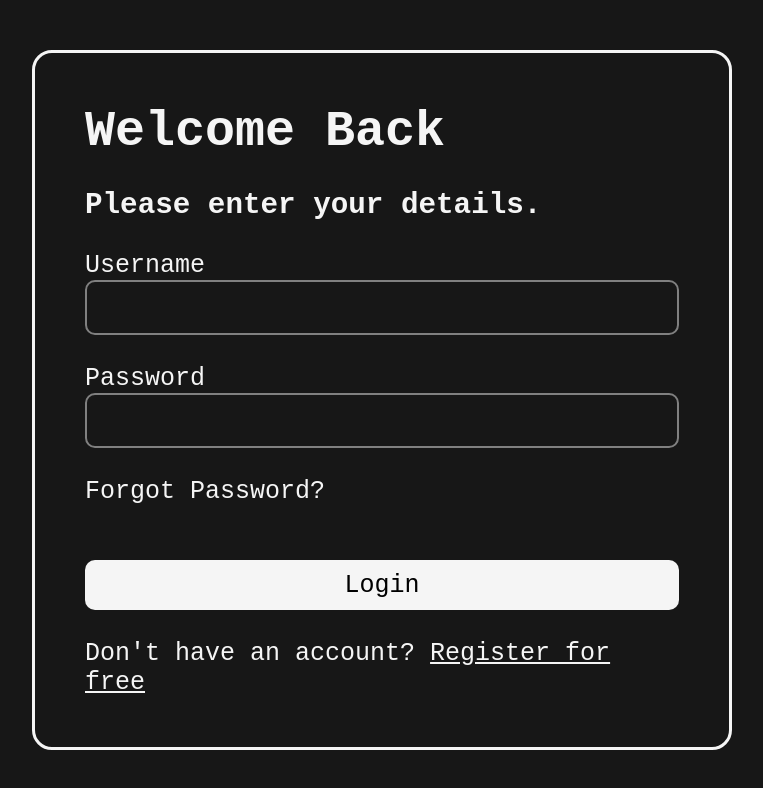
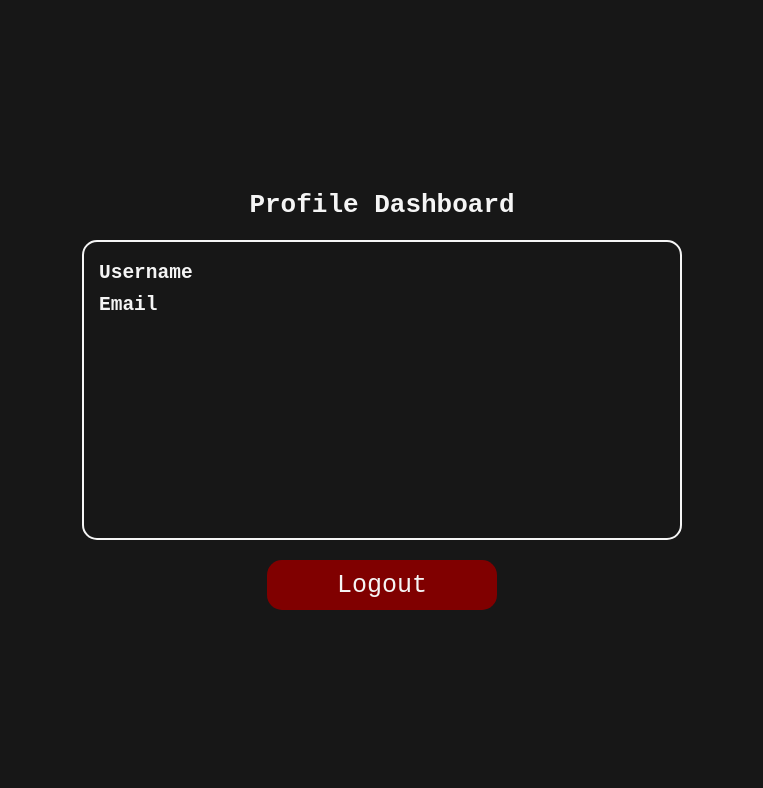
Before and after one commit to ItsAulric/DRF-Practice, a React (Vite) app in the folder frontend/: page /dashboard in a window 1280 px wide. Shown: the top 788 px of the page, without its empty margins (258-1021 px from the left). Built offline with nearby package versions, Linux system fonts and the light colour scheme; no server answers.

Commit message:
feat: add DashboardPage with style and install js-cookie

```diff
--- a/frontend/package.json
+++ b/frontend/package.json
@@ -11,6 +11,7 @@
   },
   "dependencies": {
     "axios": "^1.20.0",
+    "js-cookie": "^3.0.8",
     "react": "^19.2.8",
     "react-dom": "^19.2.8",
     "react-router-dom": "^7.18.4"
--- /dev/null
+++ b/frontend/src/Pages/DashboardPage/DashboardPage.jsx
@@ -0,0 +1,79 @@
+import styles from "./DashboardPage.module.css";
+
+import axios from "axios";
+import Cookies from 'js-cookie';
+
+import { useNavigate } from "react-router-dom";
+import { useState, useEffect } from "react";
+
+export default function DashboardPage() {
+
+    const navigate = useNavigate();
+
+    const [userData, setUserData] = useState({});
+    const [loading, setLoading] = useState(false);
+
+    useEffect(() => {                                               // useEffect to check if the browser has any stored valid credentials
+        const isLoggedIn = async () => {
+            try {
+                const response = await axios.get(
+                    "http://127.0.0.1:8000/api/auth/user/",
+                    { withCredentials: true }
+                );
+
+                setUserData(response.data);
+                setLoading(false);
+            } catch (error) {
+                console.error(error);
+                setLoading(false);
+            }
+        }
+        isLoggedIn();
+    }, []);
+
+    const handleLogout = async () => {
+        setLoading(true);
+
+        try {
+            const token = Cookies.get("csrftoken");
+
+            const response = await axios.post(
+                "http://127.0.0.1:8000/api/auth/logout/",
+                {},
+                {
+                    withCredentials: true,
+                    headers : {
+                        "X-CSRFToken": token
+                    }
+                }
+            );
+
+            if (response.data.success == true) {
+                navigate("/login");
+            }
+        } catch (error) {
+            console.error(error);
+            setLoading(false);
+        }
+    }
+
+    return (
+        <div className={styles.dashboard}>
+            <h1>Profile Dashboard</h1>
+
+            <div className={styles.profileContainer}>
+                <div className={styles.profileLabels}>
+                    <h2>Username</h2>
+                    <h2>Email</h2>
+                </div>
+
+                <div className={styles.profileContent}>
+                    <h2>{userData.username}</h2>
+                    <h2>{userData.email}</h2>
+                </div>
+            </div>
+
+            <button className={styles.authButton} onClick={handleLogout}>{loading ? "Logging out..." : "Logout"}</button>
+        </div>
+    )
+}
--- /dev/null
+++ b/frontend/src/Pages/DashboardPage/DashboardPage.module.css
@@ -0,0 +1,73 @@
+.dashboard {
+    height: 100vh;
+    width: 100%;
+
+    display: flex;
+    flex-direction: column;
+    align-items: center;
+    justify-content: center;
+
+    gap: 20px;
+    background-color: #171717;
+    color: #F5F5F5;
+}
+
+.profileContainer {
+    height: 300px;
+    width: 600px;
+
+    border: 2px solid #F5F5F5;
+    border-radius: 15px;
+
+    padding: 15px;
+
+    display: flex;
+    flex-direction: row;
+    justify-content: space-between;
+}
+
+.profileLabels {
+    display: flex;
+    flex-direction: column;
+
+    gap: 10px;
+
+    width: 50%;
+
+    padding-top: 5px;
+}
+
+.profileLine {
+    height: 100%;
+
+    border: 1.5px solid black;
+    border-radius: 2px;
+}
+
+.profileContent {
+    display: flex;
+    flex-direction: column;
+
+    gap: 20px;
+
+    width: 50%;
+    padding-top: 5px;
+
+    align-items: flex-start;
+}
+
+.authButton {
+    width: 230px;
+    height: 50px;
+
+    background-color: maroon;
+    border: none;
+    border-radius: 15px;
+    color: #F5F5F5;
+
+    font-size: 25px;
+} .authButton:hover {
+    background-color: #F5F5F5;
+    color: maroon;
+    cursor: pointer;
+}
--- a/frontend/src/main/App.jsx
+++ b/frontend/src/main/App.jsx
@@ -2,13 +2,14 @@ import { Routes, Route } from 'react-router-dom';
 
 import LoginPage from '../Pages/AuthPage/LoginPage.jsx';
 import RegisterPage from '../Pages/AuthPage/RegisterPage.jsx';
+
+import DashboardPage from '../Pages/DashboardPage/DashboardPage.jsx';
 
 /*
 
 import ConfirmRegister from '../Pages/AuthPages/ConfirmRegister.jsx';
 import RecoverPage from '../Pages/AuthPages/RecoverPage.jsx';
 
-import DashboardPage from '../Pages/Dashboard/DashboardPage.jsx';
 
 */
 
@@ -25,8 +26,8 @@ function App() {
         <Route path="/confirm-register" element={<ConfirmRegister />} />
         <Route path="/forgot-password" element={<RecoverPage />}/>
 
+        */}
         <Route path="/dashboard" element={<DashboardPage />} />
-        */}
 
         <Route path="*" element={<LoginPage />} />
       </Routes>
```
Also changed, not shown: 1 other file (tests, documents, lock files or other folders).
